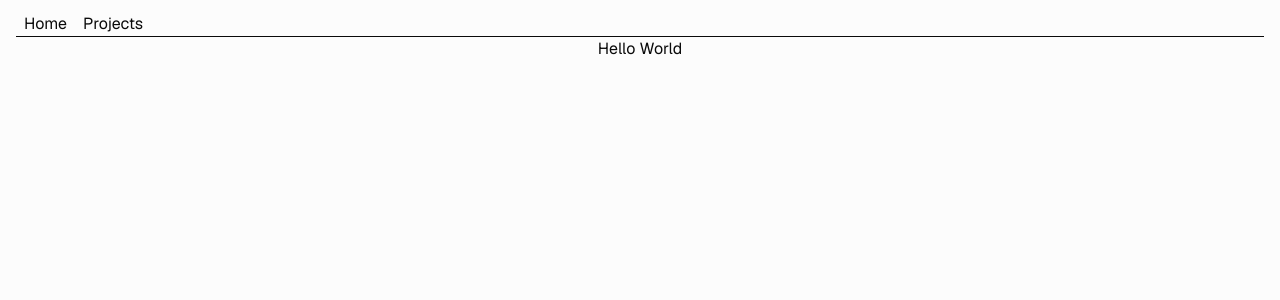
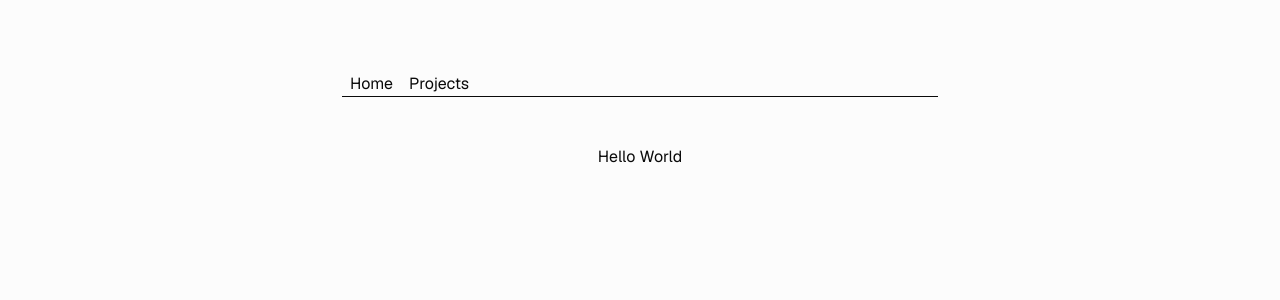
Before and after one commit to cdemzy/portfolio, a Next.js app: page / in a window 1280 px wide. Shown: the top 300 px of the page. Built offline with nearby package versions, Linux system fonts and the light colour scheme.

Commit message:
style: update portfolio description and adjust body padding in layout

```diff
--- a/app/layout.tsx
+++ b/app/layout.tsx
@@ -17,7 +17,7 @@ const geistMono = Geist_Mono({
 
 export const metadata: Metadata = {
   title: "Charles Dela Cruz",
-  description: "My Portfolio",
+  description: "Portfolio",
 };
 
 export default function RootLayout({
@@ -28,7 +28,7 @@ export default function RootLayout({
   return (
     <html lang="en" className={`${geistSans.variable} ${geistMono.variable}`} suppressHydrationWarning>
       <body
-        className="antialiased scroll-smoth font-sans px-4 py-3"
+        className="antialiased scroll-smoth font-sans mt-8 md:mt-18 px-7 flex flex-col gap-12 mx-auto max-w-[652px]"
       >
         <ThemeProvider
             attribute="class"
```
